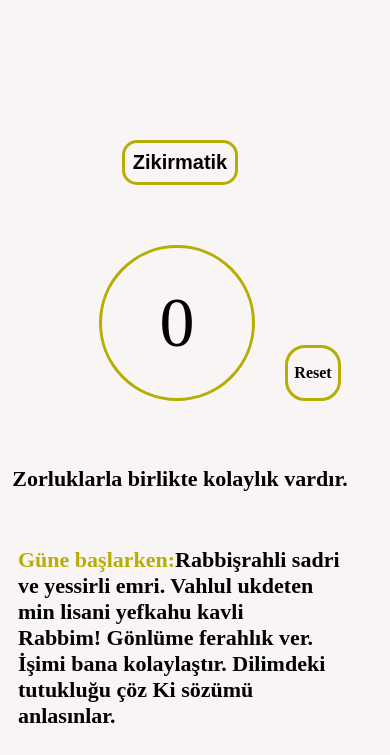
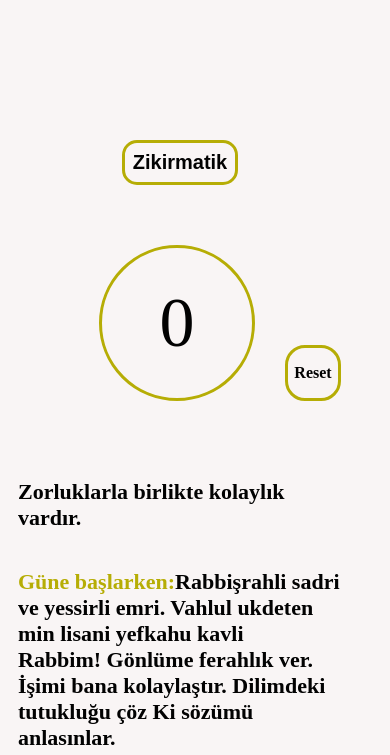
Before and after one commit to NurAleynaPektas/Ramazan-cetelesi, a plain HTML site: page index.html in a window 390 px wide. Shown: the part 89-844 px from the top of the page. Drawn offline with Linux system fonts and the light colour scheme.

Commit message:
marginler

```diff
--- a/style.css
+++ b/style.css
@@ -26,7 +26,7 @@
     flex-direction: column;
     align-items: center;
     margin-top: 150px;
-    margin-bottom: 50px;
+    margin-bottom: 20px;
     gap: 10px;
   }
 
@@ -46,7 +46,7 @@
   }
   .cumle {
     font-size: 22px;
-    margin: 5px;
+    margin: 18px;
     font-weight: bold;
   }
 
```
